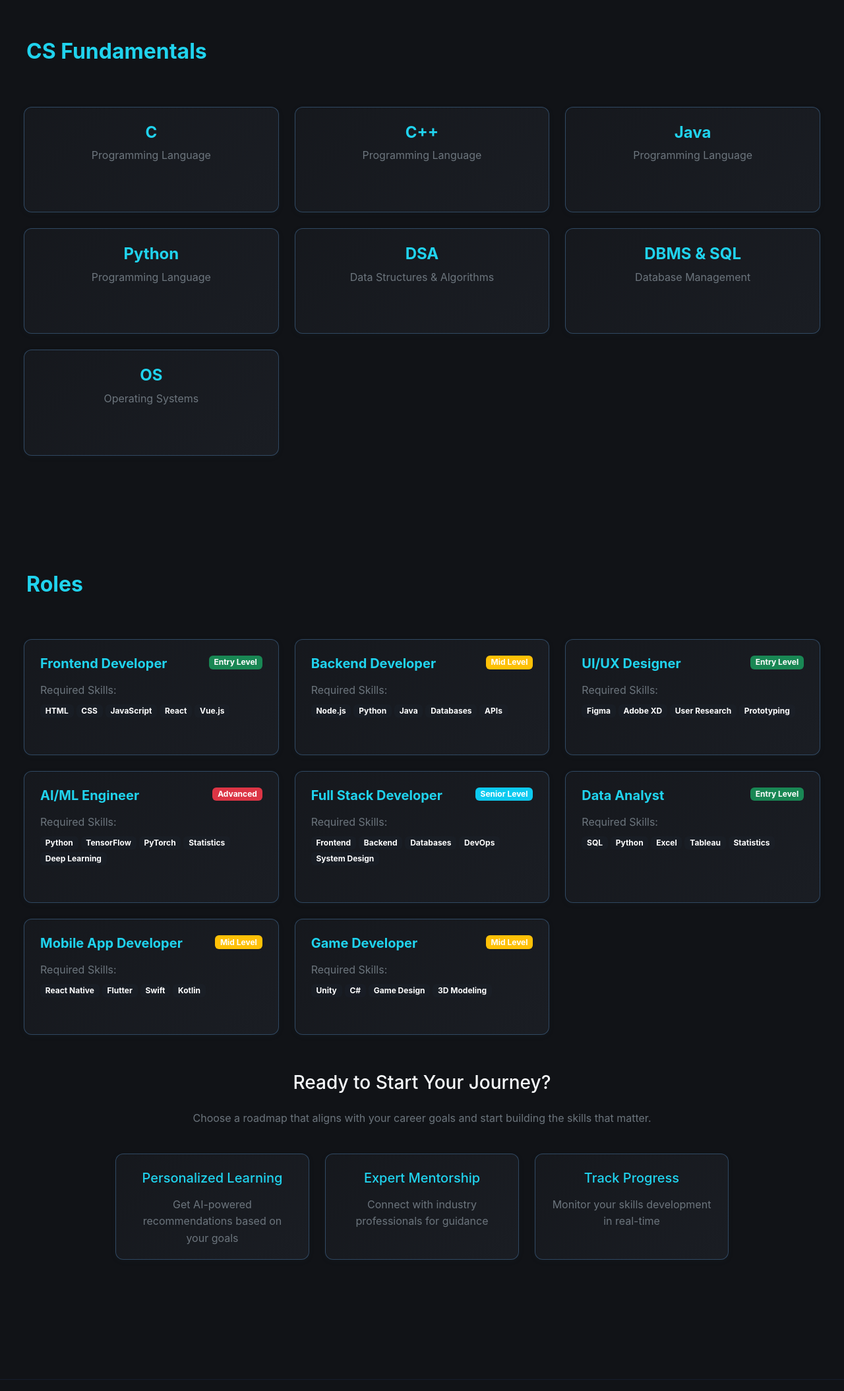
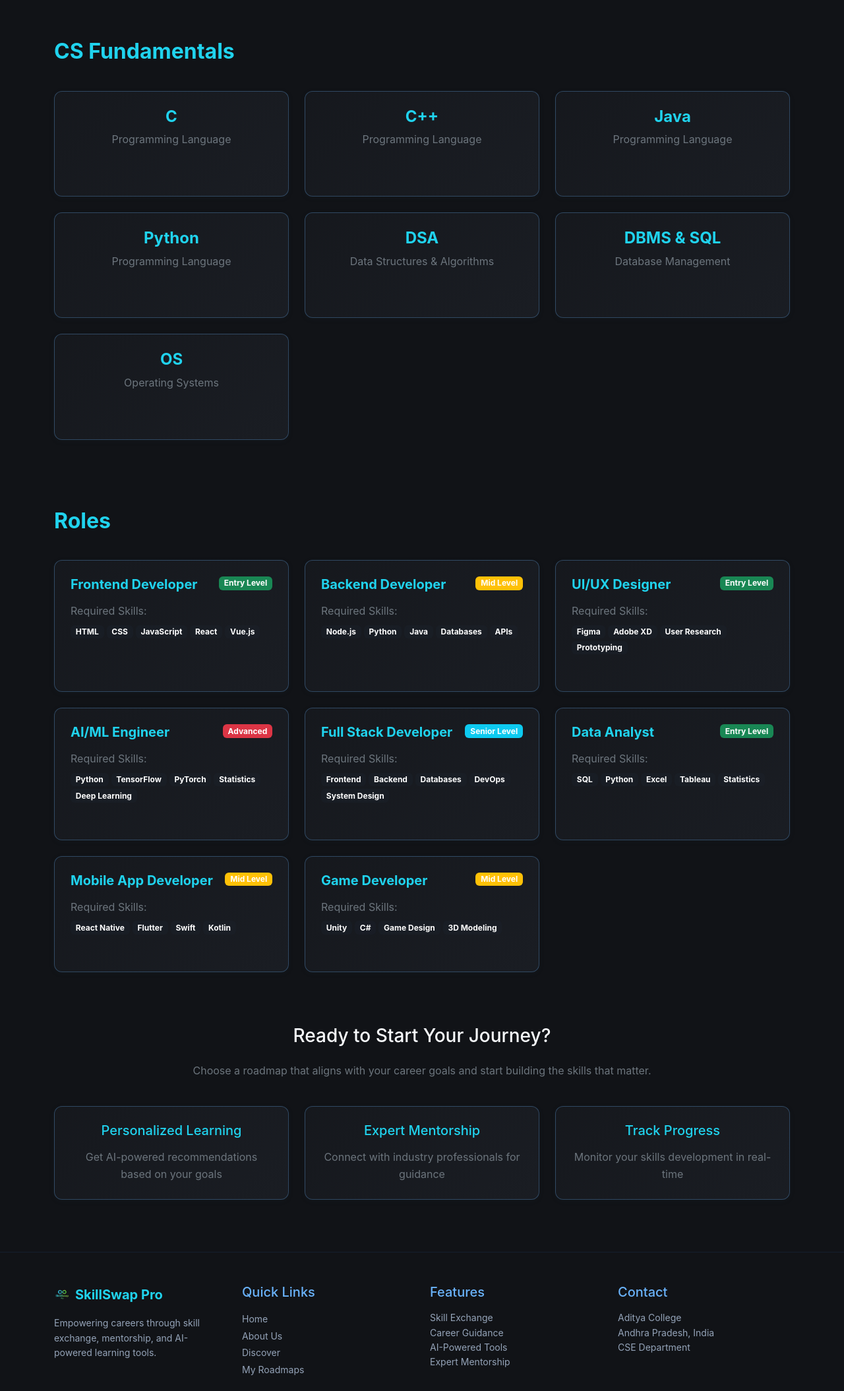
Before and after one commit to nathimike102/skillSwap, a plain HTML site: page src/pages/roadmaps.html in a window 1280 px wide. Shown: the part 380-2489 px from the top of the page at 66% size. Drawn offline with nearby package versions, Linux system fonts and the light colour scheme.

Commit message:
alignment

```diff
--- a/src/pages/roadmaps.html
+++ b/src/pages/roadmaps.html
@@ -76,9 +76,9 @@
                 </div>
             </div>
         </section>
-        <section class="py-5 mb-5">
-            <h2 class="text-cyan fw-bold m-4 px-3 animate-fade-in">CS Fundamentals</h2>
-            <div class="row g-4 m-4">
+        <section class="container py-5">
+            <h2 class="text-cyan fw-bold my-4 animate-fade-in">CS Fundamentals</h2>
+            <div class="row g-4">
                 <div class="col-lg-4 col-md-6">
                     <div class="card roadmap-card text-center h-100 animate-fade-in">
                         <h4 class="text-cyan fw-bold mb-2">C</h4>
@@ -123,9 +123,9 @@
                 </div>
             </div>
         </section>
-        <section class="py-5 mb-5">
-                <h2 class="text-cyan fw-bold m-4 px-3 animate-fade-in">Roles</h2>
-                <div class="row g-4 m-4">
+        <section class="container py-5">
+            <h2 class="text-cyan fw-bold my-4 animate-fade-in">Roles</h2>
+            <div class="row g-4">
                 <div class="col-lg-4">
                     <div class="card roadmap-card h-100 animate-fade-in">
                         <div class="d-flex justify-content-between align-items-start mb-3">
@@ -142,7 +142,6 @@
                         </div>
                     </div>
                 </div>
-
                 <div class="col-lg-4">
                     <div class="card roadmap-card h-100 animate-fade-in" style="animation-delay: 0.1s">
                         <div class="d-flex justify-content-between align-items-start mb-3">
@@ -159,7 +158,6 @@
                         </div>
                     </div>
                 </div>
-
                 <div class="col-lg-4">
                     <div class="card roadmap-card h-100 animate-fade-in" style="animation-delay: 0.2s">
                         <div class="d-flex justify-content-between align-items-start mb-3">
@@ -175,7 +173,6 @@
                         </div>
                     </div>
                 </div>
-
                 <div class="col-lg-4">
                     <div class="card roadmap-card h-100 animate-fade-in" style="animation-delay: 0.3s">
                         <div class="d-flex justify-content-between align-items-start mb-3">
@@ -192,7 +189,6 @@
                         </div>
                     </div>
                 </div>
-
                 <div class="col-lg-4">
                     <div class="card roadmap-card h-100 animate-fade-in" style="animation-delay: 0.4s">
                         <div class="d-flex justify-content-between align-items-start mb-3">
@@ -209,7 +205,6 @@
                         </div>
                     </div>
                 </div>
-
                 <div class="col-lg-4">
                     <div class="card roadmap-card h-100 animate-fade-in" style="animation-delay: 0.5s">
                         <div class="d-flex justify-content-between align-items-start mb-3">
@@ -226,7 +221,6 @@
                         </div>
                     </div>
                 </div>
-
                 <div class="col-lg-4">
                     <div class="card roadmap-card h-100 animate-fade-in" style="animation-delay: 0.6s">
                         <div class="d-flex justify-content-between align-items-start mb-3">
@@ -242,7 +236,6 @@
                         </div>
                     </div>
                 </div>
-
                 <div class="col-lg-4">
                     <div class="card roadmap-card h-100 animate-fade-in" style="animation-delay: 0.7s">
                         <div class="d-flex justify-content-between align-items-start mb-3">
@@ -259,29 +252,27 @@
                     </div>
                 </div>
             </div>
-            </div>
-            <div class="text-center py-5 px-3">
+        </section>
+        <section class="container text-center py-5">
             <h3 class="mb-4">Ready to Start Your Journey?</h3>
             <p class="text-secondary mb-4">Choose a roadmap that aligns with your career goals and start building the skills that matter.</p>
             <div class="row justify-content-center g-4">
-                    <div class="col-lg-3 col-10">
+                <div class="col-lg-4 col-10">
                     <div class="card roadmap-card text-center h-75 animate-fade-in">
                         <h5 class="text-cyan mb-3">Personalized Learning</h5>
                         <p class="text-secondary mb-3">Get AI-powered recommendations based on your goals</p>
                     </div>
                 </div>
-                    <div class="col-lg-3 col-10">
+                <div class="col-lg-4 col-10">
                     <div class="card roadmap-card text-center h-75 animate-fade-in" style="animation-delay: 0.1s">
                         <h5 class="text-cyan mb-3">Expert Mentorship</h5>
                         <p class="text-secondary mb-3">Connect with industry professionals for guidance</p>
                     </div>
                 </div>
-                    <div class="col-lg-3 col-10">
+                <div class="col-lg-4 col-10">
                     <div class="card roadmap-card text-center h-75 animate-fade-in" style="animation-delay: 0.2s">
                         <h5 class="text-cyan mb-3">Track Progress</h5>
                         <p class="text-secondary mb-3">Monitor your skills development in real-time</p>
-                        </div>
-                    </div>
                     </div>
                 </div>
             </div>
```
Also changed, not shown: src/index.html (+10 -10 lines), src/pages/discover.html (+11 -6 lines). Lines whose indentation alone changed are shown as unchanged.
